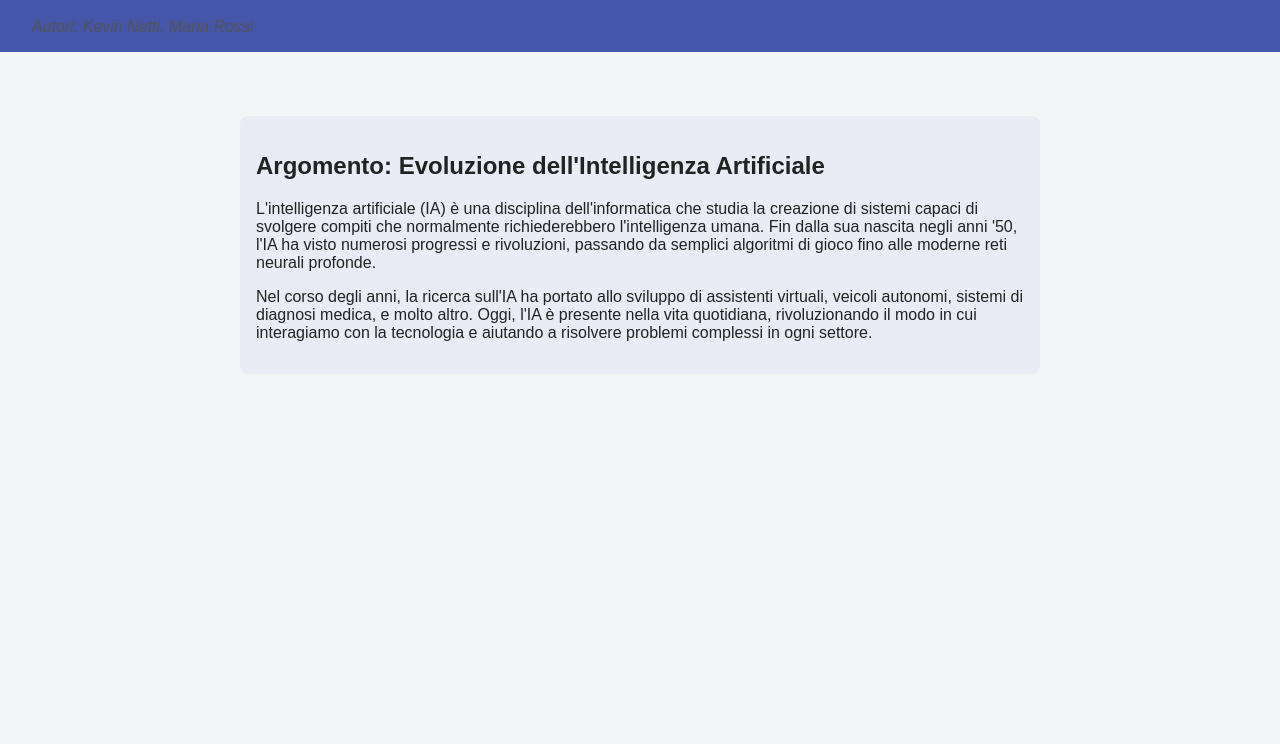
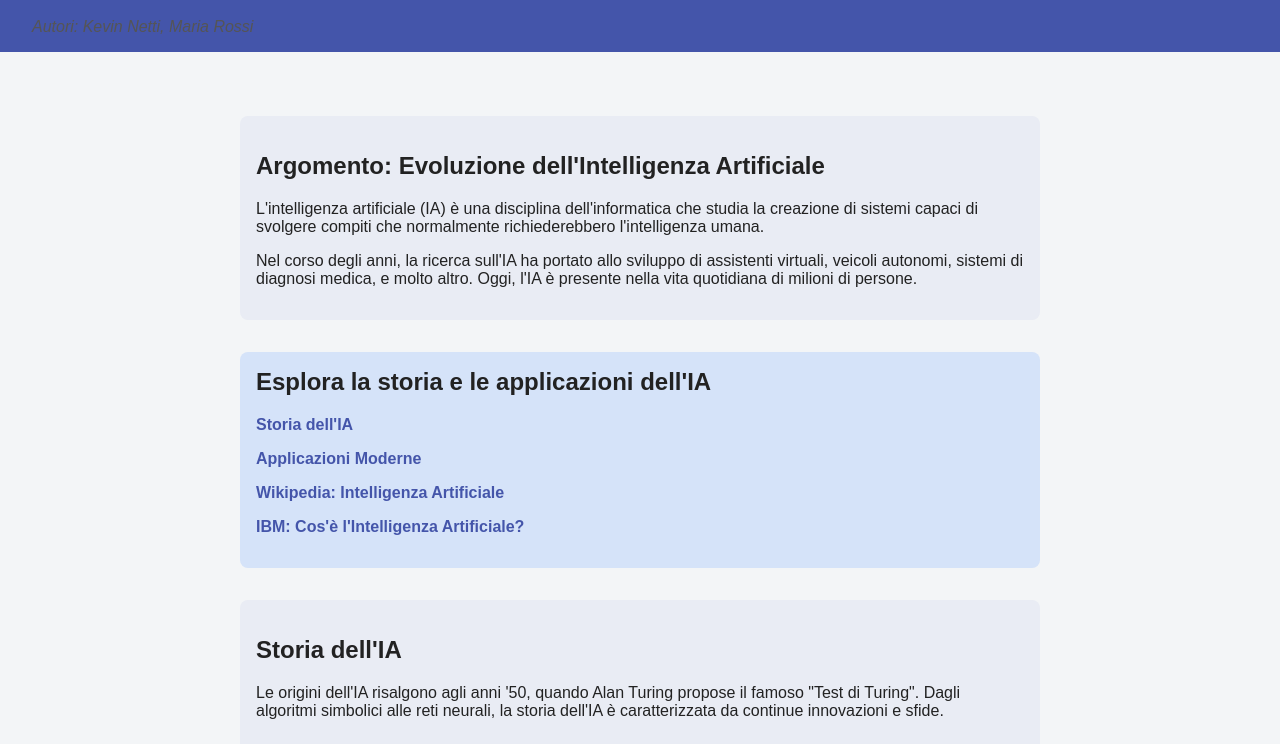
Before and after one commit to Kevinnetti/DV.github.io, a plain HTML site: page index.html in a window 1280 px wide. Shown: the part 56-800 px from the top of the page. Drawn offline with Linux system fonts and the light colour scheme.

Commit message:
Enhance index.html with links to AI resources
Added links section for exploring AI history and applications.

```diff
--- a/index.html
+++ b/index.html
@@ -35,6 +35,30 @@
             border-radius: 8px;
             margin-top: 2em;
         }
+        .links {
+            margin-top: 2em;
+            background: #d5e3f9;
+            border-radius: 8px;
+            padding: 1em;
+        }
+        .links h2 {
+            margin-top: 0;
+        }
+        .link-list {
+            list-style: none;
+            padding-left: 0;
+        }
+        .link-list li {
+            margin-bottom: 1em;
+        }
+        .link-list a {
+            color: #4455aa;
+            text-decoration: none;
+            font-weight: bold;
+        }
+        .link-list a:hover {
+            text-decoration: underline;
+        }
     </style>
 </head>
 <body>
@@ -48,10 +72,39 @@
         <div class="topic">
             <h2>Argomento: Evoluzione dell'Intelligenza Artificiale</h2>
             <p>
-                L'intelligenza artificiale (IA) è una disciplina dell'informatica che studia la creazione di sistemi capaci di svolgere compiti che normalmente richiederebbero l'intelligenza umana. Fin dalla sua nascita negli anni '50, l'IA ha visto numerosi progressi e rivoluzioni, passando da semplici algoritmi di gioco fino alle moderne reti neurali profonde.
+                L'intelligenza artificiale (IA) è una disciplina dell'informatica che studia la creazione di sistemi capaci di svolgere compiti che normalmente richiederebbero l'intelligenza umana.
             </p>
             <p>
-                Nel corso degli anni, la ricerca sull'IA ha portato allo sviluppo di assistenti virtuali, veicoli autonomi, sistemi di diagnosi medica, e molto altro. Oggi, l'IA è presente nella vita quotidiana, rivoluzionando il modo in cui interagiamo con la tecnologia e aiutando a risolvere problemi complessi in ogni settore.
+                Nel corso degli anni, la ricerca sull'IA ha portato allo sviluppo di assistenti virtuali, veicoli autonomi, sistemi di diagnosi medica, e molto altro. Oggi, l'IA è presente nella vita quotidiana di milioni di persone.
+            </p>
+        </div>
+        <div class="links">
+            <h2>Esplora la storia e le applicazioni dell'IA</h2>
+            <ul class="link-list">
+                <li>
+                    <a href="#storia">Storia dell'IA</a>
+                </li>
+                <li>
+                    <a href="#applicazioni">Applicazioni Moderne</a>
+                </li>
+                <li>
+                    <a href="https://it.wikipedia.org/wiki/Intelligenza_artificiale" target="_blank">Wikipedia: Intelligenza Artificiale</a>
+                </li>
+                <li>
+                    <a href="https://www.ibm.com/it-it/topics/artificial-intelligence" target="_blank">IBM: Cos'è l'Intelligenza Artificiale?</a>
+                </li>
+            </ul>
+        </div>
+        <div class="topic" id="storia">
+            <h2>Storia dell'IA</h2>
+            <p>
+                Le origini dell'IA risalgono agli anni '50, quando Alan Turing propose il famoso "Test di Turing". Dagli algoritmi simbolici alle reti neurali, la storia dell'IA è caratterizzata da continue innovazioni e sfide.
+            </p>
+        </div>
+        <div class="topic" id="applicazioni">
+            <h2>Applicazioni Moderne</h2>
+            <p>
+                Oggi l'IA trova applicazione in settori come medicina, finanza, trasporti e intrattenimento. Gli assistenti vocali, la guida autonoma e il riconoscimento immagini sono solo alcuni esempi.
             </p>
         </div>
     </main>
```
